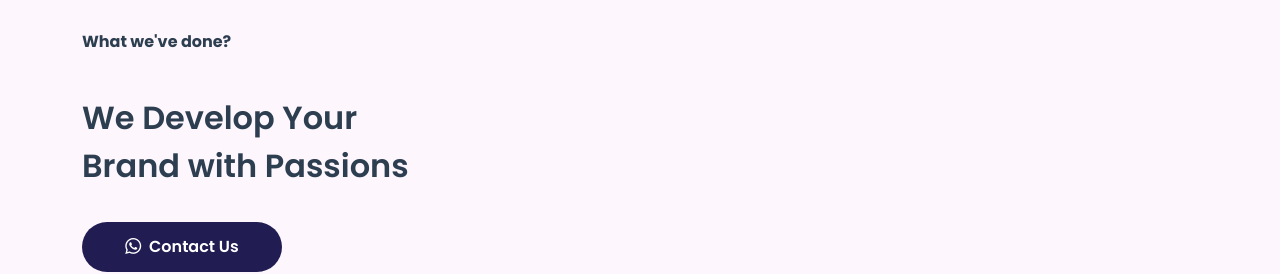
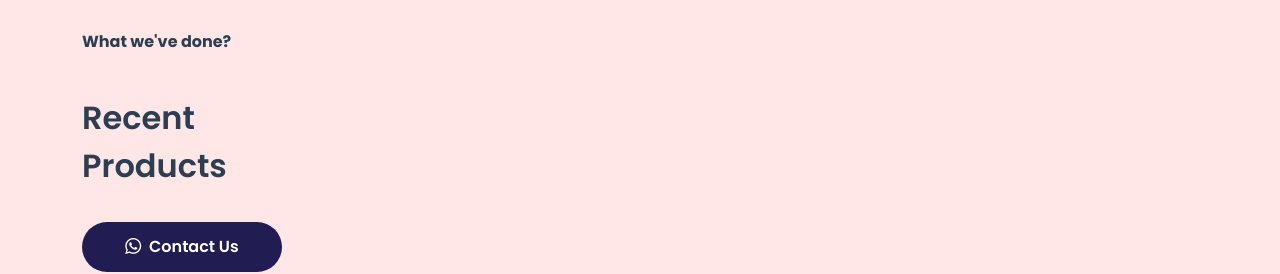
Before and after one commit to imfariz/jreprojecttesting, a Vue app: page /bengkel in a window 1280 px wide. Shown: the part 1944-2218 px from the top of the page. Built offline with nearby package versions, Linux system fonts and the light colour scheme.

Commit message:
minor updated in Bengkel Page

```diff
--- a/src/App.vue
+++ b/src/App.vue
@@ -101,12 +101,10 @@ export default {
       if(this.current === 'Media') {
         this.logo = this.MEDIAlogo
         this.backgroundColor = this.backgroundMedia
-        this.fontBottomColor = '#000'
         this.backgroundBottomColor = this.backgroundMedia
       } else if(this.current === 'Furnitur') {
         this.logo = this.FURNITURlogo
         this.backgroundColor = this.backgroundFurnitur
-        this.fontBottomColor = '#000'
         this.backgroundBottomColor = this.backgroundFurnitur
       } else {
         this.logo = this.BENGKELlogo
@@ -135,6 +133,10 @@ export default {
 
 .bg-light-blue-media {
   background-color: #DDF5FD;
+}
+
+.bg-light-red-bengkel {
+  background-color: #FFE7E8;
 }
 
 .bg-dark-blue-bengkel {
--- a/src/components/bengkel/BengkelContent.vue
+++ b/src/components/bengkel/BengkelContent.vue
@@ -54,10 +54,10 @@
                 </div>
             </div>
         </section>
-        <section class="portofolio container-fluid bg-light-media">
+        <section class="portofolio container-fluid bg-light-red-bengkel">
             <div class="container py-5 text-center text-md-start">
                 <p class="content__title">What we've done?</p>
-                <h2 class="content__bodytext w-md-75 fs-2 py-4">We Develop Your <br> Brand with Passions</h2>
+                <h2 class="content__bodytext w-md-75 fs-2 py-4">Recent <br> Products</h2>
                 <button class="btn btn-bengkel" @click="$emit('linkedToMedia')">
                     <i class="bi bi-whatsapp me-1"></i> Contact Us
                 </button>
```
